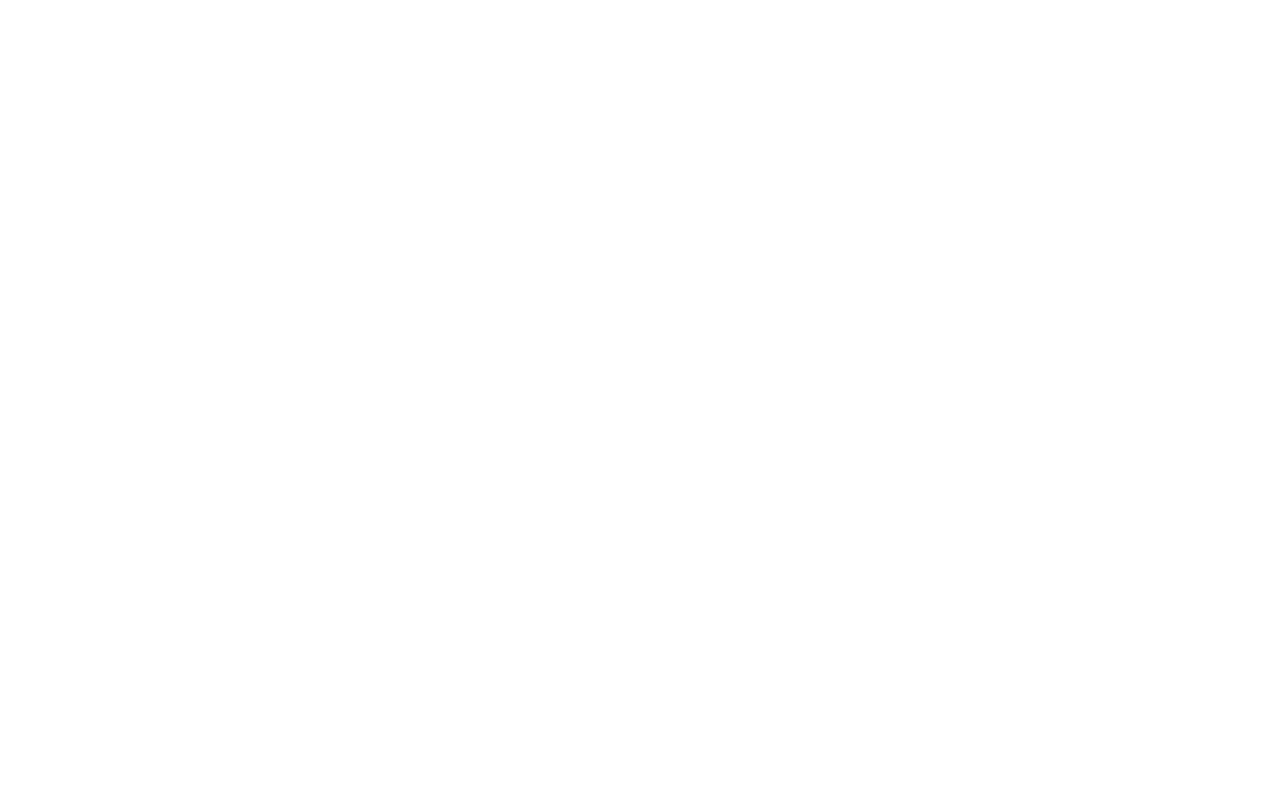
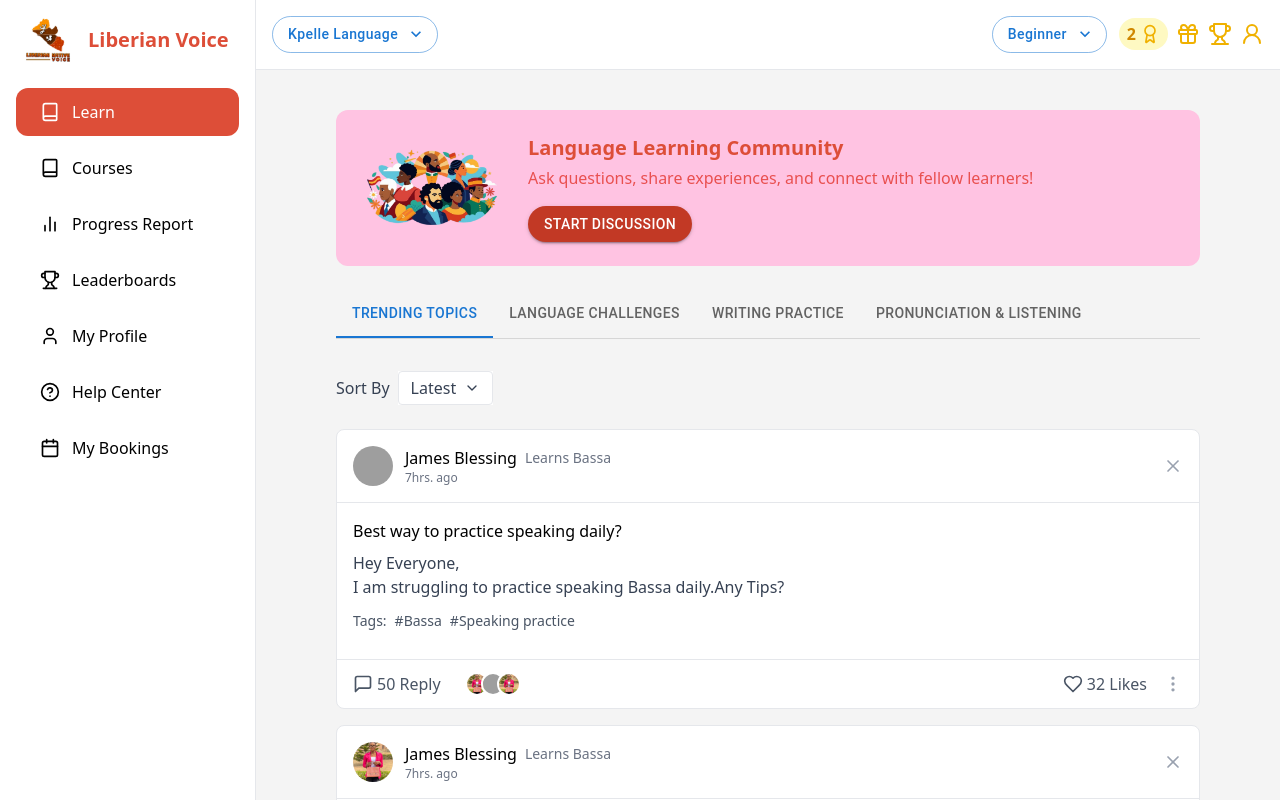
Before and after one commit to terter21002/kpelle-language-platform, a React (Vite) app in the folder frontend/: page /class/leaderboard/discussion in a window 1280 px wide. Before the commit this address had no page. Shown: the top 800 px of the page. Built offline with nearby package versions, Linux system fonts and the light colour scheme; grey boxes are pictures that could not be loaded.

Commit message:
feat(frontend): added discussion page in class

```diff
--- a/frontend/src/App.jsx
+++ b/frontend/src/App.jsx
@@ -24,6 +24,7 @@
 import Help from "./pages/class/Help";
 import ClassBooking from "./pages/class/ClassBooking";
 import ViewLeaderboard from "./pages/class/ViewLeaderboard";
+import Discussion from "./pages/class/Discussion";
 
 const App = () => {
   return (
@@ -57,6 +58,10 @@
               path="/class/leaderboard/view"
               element={<ViewLeaderboard />}
             />
+            <Route
+              path="/class/leaderboard/discussion"
+              element={<Discussion />}
+            />
             <Route path="/class/profile" element={<Profile />} />
             <Route path="/class/help" element={<Help />} />
             <Route path="/class/booking" element={<ClassBooking />} />
--- /dev/null
+++ b/frontend/src/pages/class/Discussion.jsx
@@ -0,0 +1,197 @@
+import { useState } from "react";
+import {
+  ChevronDown,
+  MessageSquare,
+  Heart,
+  MoreVertical,
+  X,
+} from "lucide-react";
+import { Tabs, Tab, Button, Box } from "@mui/material";
+
+const Discussion = () => {
+  const [activeTab, setActiveTab] = useState(0);
+  //   const [sortBy, setSortBy] = useState("Latest");
+
+  const forumPosts = [
+    {
+      id: "1",
+      author: {
+        name: "James Blessing",
+        avatar: "/landing_page/testimonial_1.png",
+        learns: "Bassa",
+      },
+      timeAgo: "7hrs. ago",
+      title: "Best way to practice speaking daily?",
+      content:
+        "Hey Everyone,\nI am struggling to practice speaking Bassa daily.Any Tips?",
+      tags: ["#Bassa", "#Speaking practice"],
+      replies: 50,
+      likes: 32,
+      repliedUsers: [
+        "/landing_page/testimonial_2.png",
+        "/landing_page/testimonial_1.png",
+        "/landing_page/testimonial_2.png",
+      ],
+    },
+    {
+      id: "1",
+      author: {
+        name: "James Blessing",
+        avatar: "/landing_page/testimonial_2.png",
+        learns: "Bassa",
+      },
+      timeAgo: "7hrs. ago",
+      title: "Best way to practice speaking daily?",
+      content:
+        "Hey Everyone,\nI am struggling to practice speaking Bassa daily.Any Tips?",
+      tags: ["#Bassa", "#Speaking practice"],
+      replies: 50,
+      likes: 32,
+      repliedUsers: [
+        "/landing_page/testimonial_1.png",
+        "/landing_page/testimonial_2.png",
+        "/landing_page/testimonial_1.png",
+      ],
+    },
+  ];
+
+  return (
+    <div className="container mx-auto max-w-4xl px-4 py-6">
+      {/* Community Header */}
+      <div className="bg-[#FFC3E2] rounded-xl p-6 mb-6 flex flex-col md:flex-row items-center">
+        <div className="w-36 h-24 md:mr-6 mb-4 md:mb-0 flex-shrink-0">
+          <img
+            src="/landing_page/people.png"
+            alt="Community illustration"
+            className="w-full h-full object-contain"
+          />
+        </div>
+        <div className="flex-1 text-center md:text-left">
+          <h1 className="text-xl font-bold text-[#DD4E38] mb-1">
+            Language Learning Community
+          </h1>
+          <p className="text-[#E95050] mb-4">
+            Ask questions, share experiences, and connect with fellow learners!
+          </p>
+          <Button
+            variant="contained"
+            style={{
+              backgroundColor: "#C23925",
+              color: "#fff",
+              borderRadius: "999px",
+            }}
+            sx={{ ":hover": { backgroundColor: "#8A3523" } }}
+          >
+            Start Discussion
+          </Button>
+        </div>
+      </div>
+
+      {/* Navigation Tabs */}
+      <Box sx={{ borderBottom: 1, borderColor: "divider", mb: 4 }}>
+        <Tabs
+          value={activeTab}
+          onChange={(e, newValue) => setActiveTab(newValue)}
+          variant="scrollable"
+          scrollButtons="auto"
+        >
+          <Tab label="Trending Topics" />
+          <Tab label="Language Challenges" />
+          <Tab label="Writing Practice" />
+          <Tab label="Pronunciation & Listening" />
+        </Tabs>
+      </Box>
+
+      {/* Sort Options */}
+      <div className="mb-6 flex items-center">
+        <span className="mr-2 text-gray-700">Sort By</span>
+        <div className="relative bg-white">
+          <button className="flex items-center border rounded px-3 py-1 text-gray-700 cursor-pointer">
+            Latest <ChevronDown className="ml-2 h-4 w-4" />
+          </button>
+        </div>
+      </div>
+
+      {/* Forum Posts */}
+      <div className="space-y-4">
+        {forumPosts.map((post) => (
+          <div
+            key={post.id}
+            className="border rounded-lg overflow-hidden bg-white"
+          >
+            {/* Post Header */}
+            <div className="p-4 flex items-center justify-between border-b">
+              <div className="flex items-center">
+                <img
+                  src={post.author.avatar || "/placeholder.svg"}
+                  alt={post.author.name}
+                  className="w-10 h-10 rounded-full mr-3 object-cover"
+                />
+                <div>
+                  <div className="flex items-center">
+                    <span className="font-medium mr-2">{post.author.name}</span>
+                    <span className="text-sm text-gray-500">
+                      Learns {post.author.learns}
+                    </span>
+                  </div>
+                  <div className="text-xs text-gray-500">{post.timeAgo}</div>
+                </div>
+              </div>
+              <button className="text-gray-400 hover:text-gray-600">
+                <X className="h-5 w-5" />
+              </button>
+            </div>
+
+            {/* Post Content */}
+            <div className="p-4">
+              <h2 className="font-medium mb-2">{post.title}</h2>
+              <p className="text-gray-700 mb-3 whitespace-pre-line">
+                {post.content}
+              </p>
+              <div className="flex flex-wrap gap-2 mb-3">
+                <span className="text-sm text-gray-600">Tags: </span>
+                {post.tags.map((tag, index) => (
+                  <span key={index} className="text-sm text-gray-600">
+                    {tag}
+                  </span>
+                ))}
+              </div>
+            </div>
+
+            {/* Post Footer */}
+            <div className="px-4 py-3 flex items-center justify-between border-t">
+              <div className="flex items-center">
+                <button className="flex items-center text-gray-600 mr-6">
+                  <MessageSquare className="h-5 w-5 mr-1" />
+                  <span>{post.replies} Reply</span>
+                </button>
+                <div className="flex -space-x-2 mr-2">
+                  {post.repliedUsers.map((avatar, index) => (
+                    <img
+                      key={index}
+                      src={avatar || "/placeholder.svg"}
+                      alt="User avatar"
+                      className="w-6 h-6 rounded-full border-2 border-white object-cover"
+                    />
+                  ))}
+                </div>
+              </div>
+
+              <div className="flex items-center">
+                <button className="flex items-center text-gray-600 mr-4">
+                  <Heart className="h-5 w-5 mr-1" />
+                  <span>{post.likes} Likes</span>
+                </button>
+                <button className="text-gray-400">
+                  <MoreVertical className="h-5 w-5" />
+                </button>
+              </div>
+            </div>
+          </div>
+        ))}
+      </div>
+    </div>
+  );
+};
+
+export default Discussion;
--- a/frontend/src/pages/class/Leaderboard.jsx
+++ b/frontend/src/pages/class/Leaderboard.jsx
@@ -84,8 +84,8 @@
               ></div>
             </div>
             <div className="flex justify-center">
-              <Link to="/class/leaderboard/view">
-                <MainButton title="View Standing" />
+              <Link to="/class/leaderboard/discussion">
+                <MainButton title="View Discussion" />
               </Link>
             </div>
           </div>
```
Also changed, not shown: frontend/public/landing_page/people.png (added).
